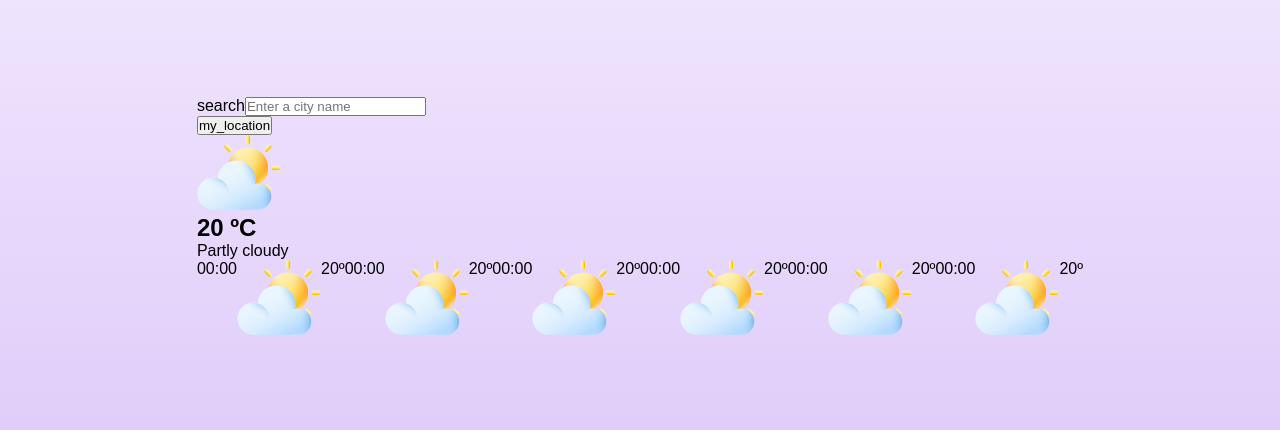
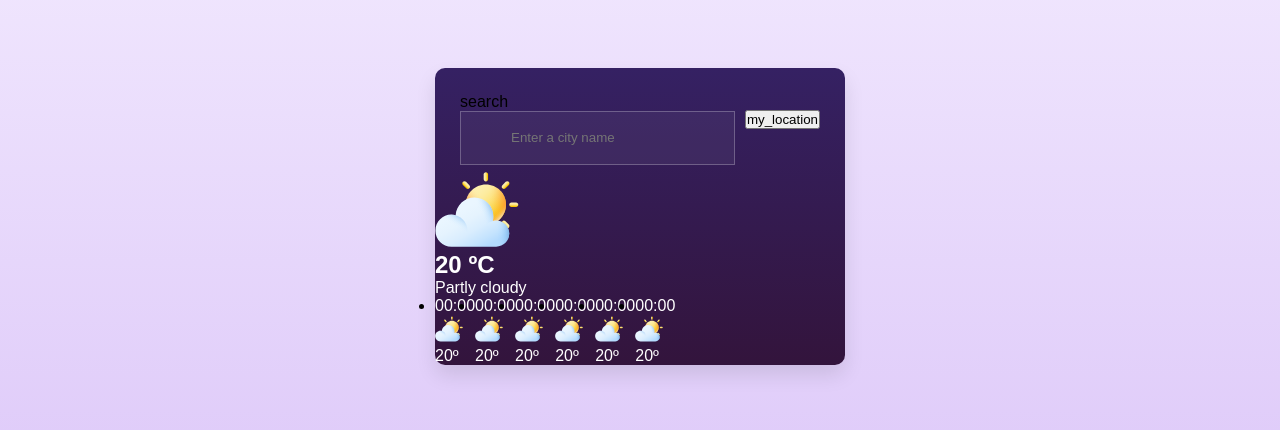
Before and after one commit to KaueTTS/clima-app, a React (Vite) app: page / in a window 1280 px wide. Shown: the part 184-614 px from the top of the page. Built offline with nearby package versions, Linux system fonts and the light colour scheme; a small style sheet from the web is missing.

Commit message:
style: Weather app

```diff
--- a/src/App.jsx
+++ b/src/App.jsx
@@ -26,32 +26,32 @@ const App = () => {
       {/* Hourly Weather forecast list */}
       <div className="hourly-forecast">
         <ul className="weather-list">
-          <li className="weather-list">
+          <li className="weather-item">
             <p className="time">00:00</p>
             <img src="icons/clouds.svg" className="weather-icon" />
             <p className="temperature">20º</p>
           </li>
-          <li className="weather-list">
+          <li className="weather-item">
             <p className="time">00:00</p>
             <img src="icons/clouds.svg" className="weather-icon" />
             <p className="temperature">20º</p>
           </li>
-          <li className="weather-list">
+          <li className="weather-item">
             <p className="time">00:00</p>
             <img src="icons/clouds.svg" className="weather-icon" />
             <p className="temperature">20º</p>
           </li>
-          <li className="weather-list">
+          <li className="weather-item">
             <p className="time">00:00</p>
             <img src="icons/clouds.svg" className="weather-icon" />
             <p className="temperature">20º</p>
           </li>
-          <li className="weather-list">
+          <li className="weather-item">
             <p className="time">00:00</p>
             <img src="icons/clouds.svg" className="weather-icon" />
             <p className="temperature">20º</p>
           </li>
-          <li className="weather-list">
+          <li className="weather-item">
             <p className="time">00:00</p>
             <img src="icons/clouds.svg" className="weather-icon" />
             <p className="temperature">20º</p>
--- a/src/index.css
+++ b/src/index.css
@@ -1,4 +1,4 @@
-@import url("fontgoogle");
+/* @import url("fontgoogle"); */
 
 * {
     margin: 0;
@@ -15,6 +15,48 @@ body {
     background: linear-gradient(#F5EEFF, #DAC3F8);
 }
 
+#root {
+    width: 100%;
+}
+
+.container {
+    margin: 0 auto;
+    max-width: 410px;
+    border-radius: 10px;
+    background: linear-gradient(#352163, #33143C);
+    box-shadow: 0 10px 20px rgba(0, 0, 0, 0.1);
+}
+
+.search-section {
+    display: flex;
+    align-items: center;
+    gap: 10px;
+    padding: 25px;
+}
+
+.search-section .search-form {
+    height: 54px;
+    width: 100%;
+}
+
+.search-section .search-input {
+    width: 100%;
+    height: 100%;
+    outline: none;
+    padding: 0 20px 0 50px;
+    background: rgba(255, 255, 255, 0.05);
+    border: 1px solid rgba(255, 255, 255, 0.25);
+}
+
+.weather-section :where(h2, p) {
+    color: #fff;
+}
+
 .hourly-forecast .weather-list {
     display: flex;
 }
+
+.hourly-forecast .weather-item .weather-icon {
+    width: 28px;
+    aspect-ratio: 1;
+}
```
